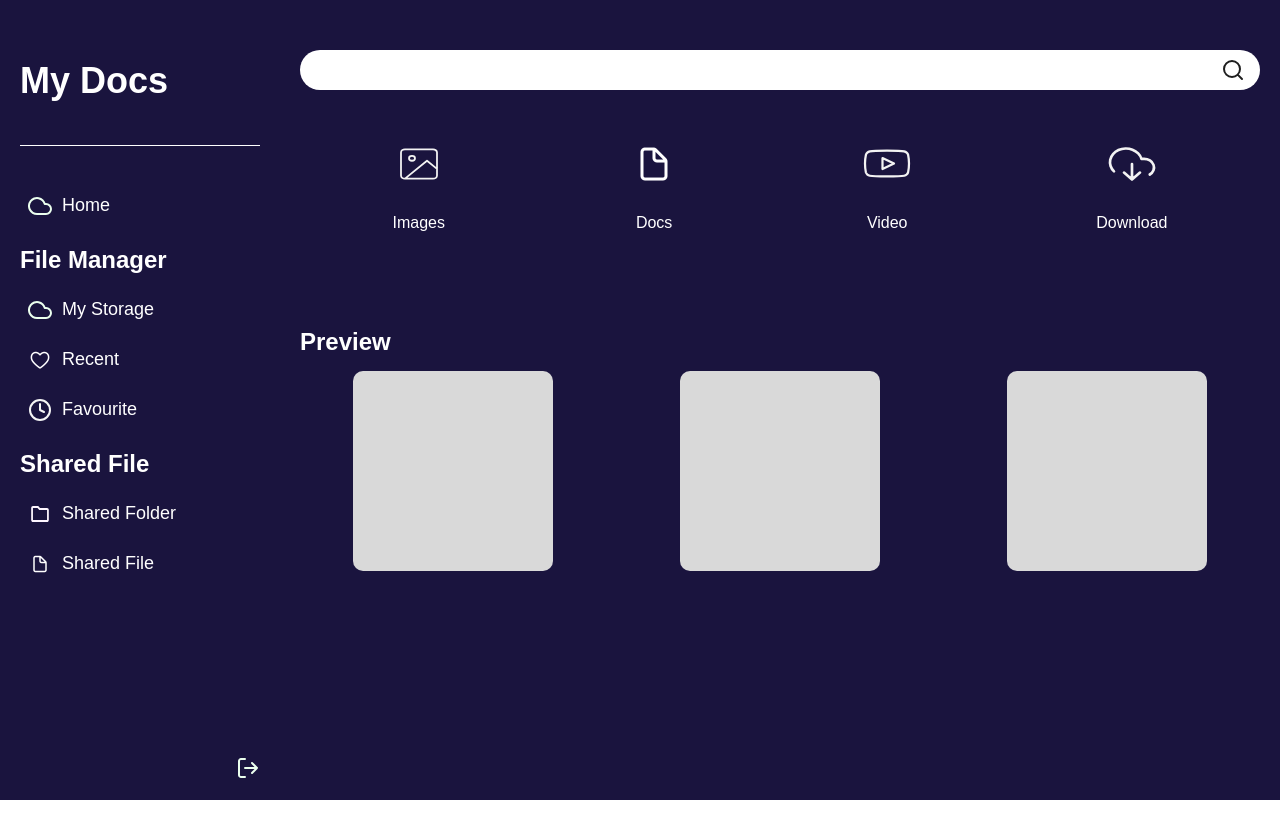
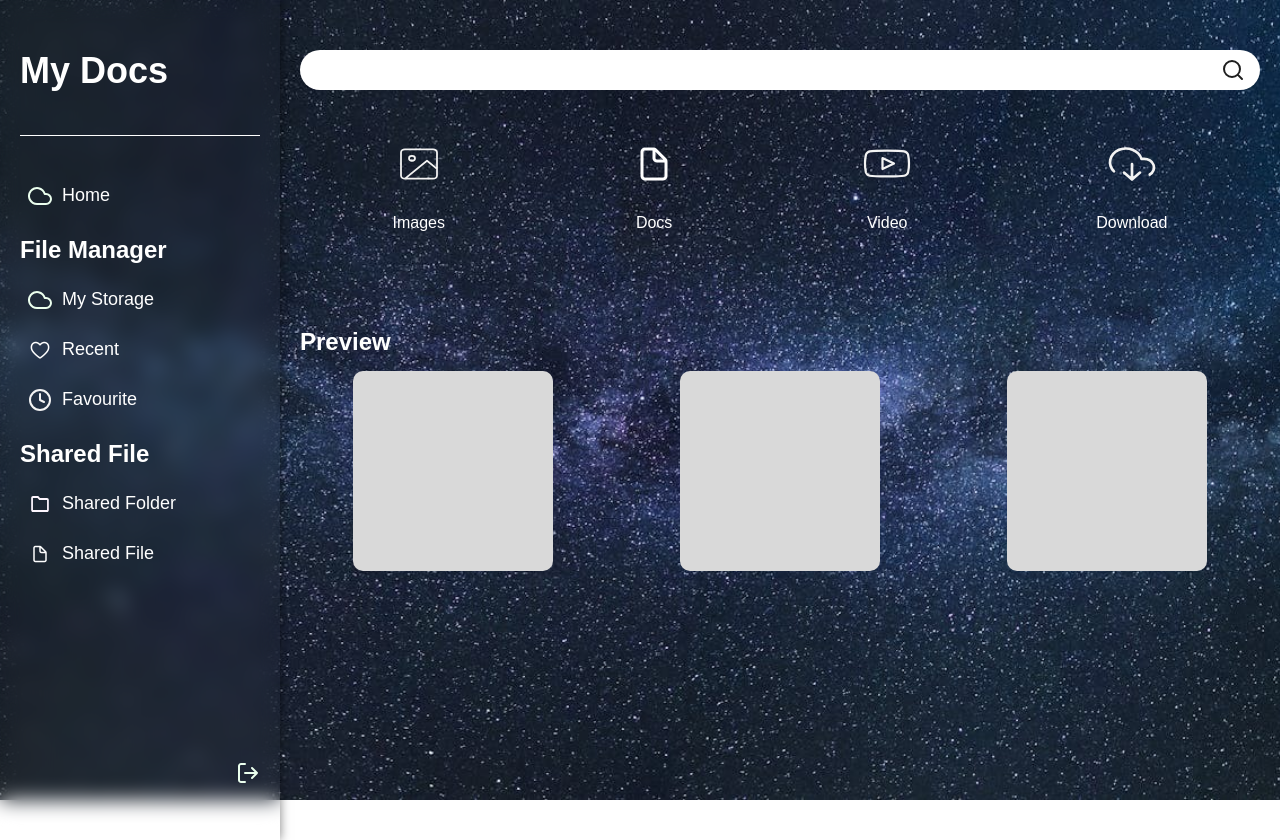
Before and after one commit to pasanmayura/Distributed-File-System, a React (Create React App) app in the folder frontend/: page /dashboard in a window 1280 px wide. Before the commit the page ends 800 px from the top, so only its background shows below. Built offline with nearby package versions, Linux system fonts and the light colour scheme.

Commit message:
add background image

```diff
--- a/frontend/src/style.css
+++ b/frontend/src/style.css
@@ -3,20 +3,29 @@
     flex-direction: row;
     width: 100%;
     height: 100vh;
-    background-color: #1a143e;
+    background-image: url('./images/background.jpeg');
+    background-size: cover;
+    background-position: center;
+    background-repeat: no-repeat;
     color: #ffffff;
     font-family: "Manrope", sans-serif;
 }
 
+/* Sidebar Section */
 .sidebar {
-    width: 20%;
-    background-color: #1a143e;
+    background-color: rgba(255, 255, 255, 0.01); /* Frosted glass effect */
+    backdrop-filter: blur(10px); /* Optional: Blur effect */
+    box-shadow: 0 0 10px rgba(0, 0, 0, 0.5); /* Optional shadow */
+    width: 20%; /* Adjust based on layout */
+    height: 100vh;
+    color: #ffffff;
     padding: 20px;
     display: flex;
     flex-direction: column;
     justify-content: space-between;
 }
 
+/* Sidebar Header */
 .sidebar-header {
     margin-bottom: 20px;
 }
@@ -26,6 +35,7 @@
     font-weight: bold;
 }
 
+/* Divider Line */
 .line {
     width: 100%;
     height: 1px;
@@ -33,6 +43,7 @@
     margin-top: 10px;
 }
 
+/* Sidebar Menu */
 .sidebar-menu {
     flex-grow: 1;
 }
@@ -52,17 +63,6 @@
     padding: 0;
 }
 
-.menu-list a {
-    text-decoration: none;
-    color: inherit;
-    transition: all 0.3s ease;
-}
-
-.menu-list a:hover {
-    opacity: 0.8;
-    transform: translateX(5px);
-}
-
 .menu-item {
     display: flex;
     align-items: center;
@@ -78,24 +78,39 @@
     background-color: rgba(255, 255, 255, 0.1);
 }
 
+.menu-list a {
+    text-decoration: none;
+    color: inherit;
+    transition: all 0.3s ease;
+}
+
+.menu-list a:hover {
+    opacity: 0.8;
+    transform: translateX(5px);
+}
+
 .menu-item .icon {
     width: 24px;
     height: 24px;
     margin-right: 10px;
 }
 
+/* Logout Icon */
 .log-out {
     width: 24px;
     height: 24px;
     align-self: flex-end;
     cursor: pointer;
     transition: transform 0.3s ease;
+    margin-bottom: 35px;
+    position: relative;
 }
 
 .log-out:hover {
     transform: scale(1.1);
 }
 
+/* Main Content Section */
 .main-content {
     width: 80%;
     padding: 20px;
@@ -103,11 +118,13 @@
     flex-direction: column;
 }
 
+/* Main Header */
 .main-header {
     display: flex;
     align-items: center;
     margin-bottom: 20px;
     position: relative;
+    margin-top: 30px;
 }
 
 .search-bar {
@@ -128,10 +145,12 @@
     cursor: pointer;
 }
 
+/* Content Section */
 .content-section {
     display: flex;
     justify-content: space-around;
     margin-bottom: 20px;
+    margin-top: 30px; /* Adjust content spacing */
 }
 
 .content-item {
@@ -153,8 +172,9 @@
     margin-bottom: 10px;
 }
 
+/* Preview Section */
 .preview-section {
-    margin-top: 20px;
+    margin-top: 40px; /* Adjust spacing */
 }
 
 .preview-section h2 {
@@ -179,32 +199,3 @@
 .preview-item:hover {
     transform: scale(1.05);
 }
-
-.main-header {
-  display: flex;
-  align-items: center;
-  margin-bottom: 20px;
-  position: relative;
-  margin-top: 30px;
-}
-
-.content-section {
-  display: flex;
-  justify-content: space-around;
-  margin-bottom: 20px;
-  margin-top: 30px; /* Add this to move the content section further down */
-}
-
-.sidebar {
-  width: 20%;
-  background-color: #1a143e;
-  padding: 20px;
-  display: flex;
-  flex-direction: column;
-  justify-content: space-between;
-  padding-top: 30px; /* Add extra padding to move the content within the sidebar down */
-}
-
-.preview-section {
-  margin-top: 40px; /* Increase the spacing for the preview section */
-}
```
Also changed, not shown: frontend/src/images/background.jpeg (added).
